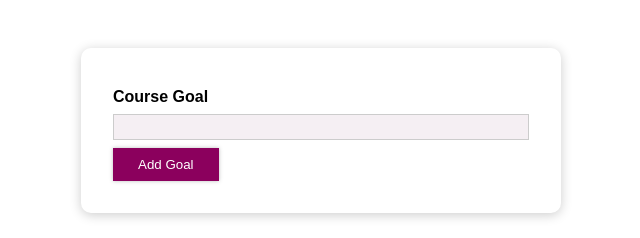
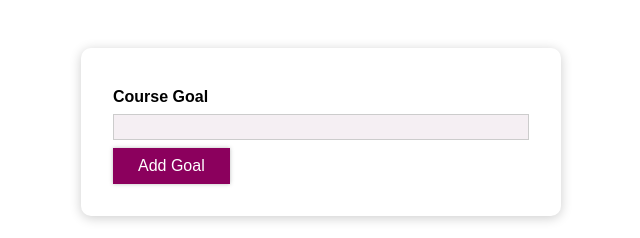
Before and after one commit to andrelmm91/TrackingList_React, a React (Create React App) app: page / in a window 1280 px wide. Shown: the top 238 px of the page, without its empty margins (319-959 px from the left). Built offline with nearby package versions, Linux system fonts and the light colour scheme.

Commit message:
adding dynamically styles with CCS module native React

```diff
--- a/src/components/UI/Button/Button.js
+++ b/src/components/UI/Button/Button.js
@@ -1,41 +1,46 @@
 // import './Button.css';
+import React from 'react';
+import styles from './Button.module.css'
 
-import styled from "styled-components";
-// .button is a method from styled.
-// by using Styled package, we dont use a CSS file, but paste here.
-const Button = styled.button`
-    width: 100%
-    font: inherit;
-    padding: 0.5rem 1.5rem;
-    border: 1px solid #8b005d;
-    color: white;
-    background: #8b005d;
-    box-shadow: 0 0 4px rgba(0, 0, 0, 0.26);
-    cursor: pointer;
 
-  @media (min-width: 840px) {
-    width: auto
-  }
 
-  &:focus {
-    outline: none;
-  }
 
-  &:hover,
-  &:active {
-    background: #ac0e77;
-    border-color: #ac0e77;
-    box-shadow: 0 0 8px rgba(0, 0, 0, 0.26);
-  }
-`;
 
-// // normally, we do this way, but we use Styled-component (above mentioned)
-// const Button = props => {
-//   return (
-//     <button type={props.type} className="button" onClick={props.onClick}>
-//       {props.children}
-//     </button>
-//   );
-// };
+// // // this way we use Styled-component package
+// import styled from "styled-components";
+// // .button is a method from styled.
+// // by using Styled package, we dont use a CSS file, but paste here.
+// const Button = styled.button`
+//   width: 100%;
+//   font: inherit;
+//   padding: 0.5rem 1.5rem;
+//   border: 1px solid #8b005d;
+//   color: white;
+//   background: #8b005d;
+//   box-shadow: 0 0 4px rgba(0, 0, 0, 0.26);
+//   cursor: pointer;
+//   // styling for mobile
+//   @media (min-width: 640px) {
+//     width: auto;
+//   }
+//   &:focus {
+//     outline: none;
+//   }
+//   &:hover,
+//   &:active {
+//     background: #ac0e77;
+//     border-color: #ac0e77;
+//     box-shadow: 0 0 8px rgba(0, 0, 0, 0.26);
+//   }
+// `;
+
+// // // normally, we do this way, but we use Styled-component (above mentioned)
+const Button = props => {
+  return (
+    <button type={props.type} className={styles.button} onClick={props.onClick}>
+      {props.children}
+    </button>
+  );
+};
 
 export default Button;
```
Also changed, not shown: src/components/UI/Button/Button.module.css (renamed from src/components/UI/Button/Button.css), 1 other file (tests, documents, lock files or other folders).
